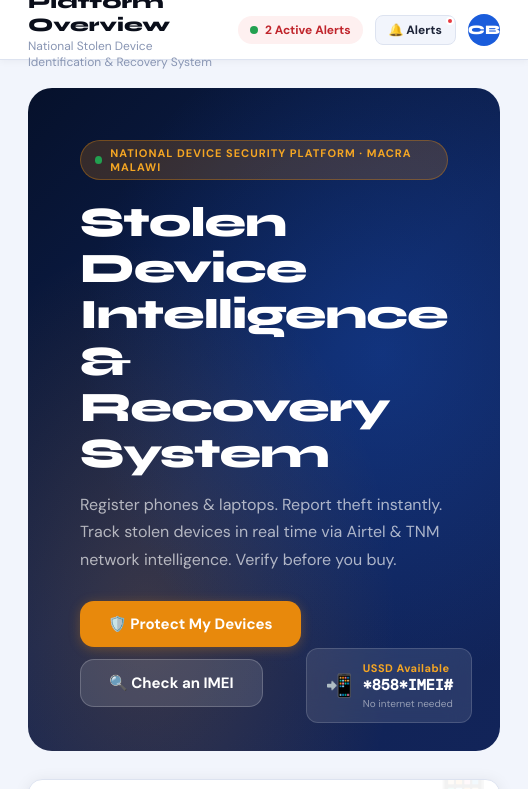
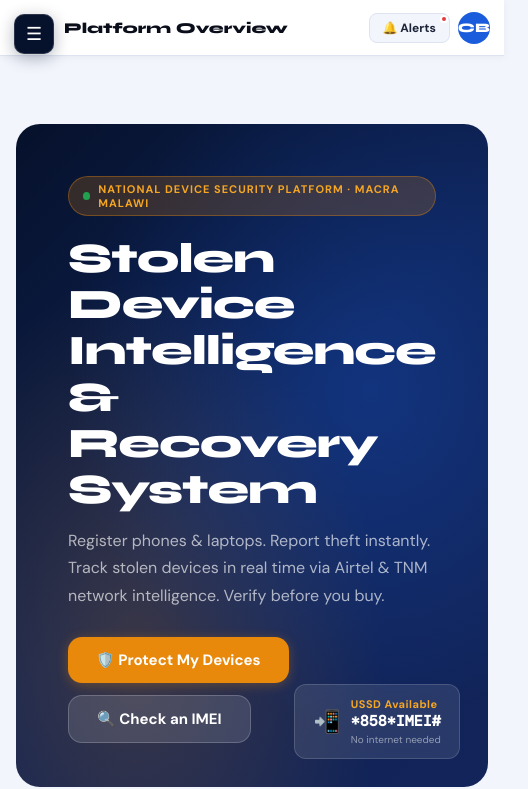
Before and after one commit to davienyirongo97-code/SIDRS, a React (Create React App) app: page / in a window 390 px wide. Shown: the top 789 px of the page, 528 px wide, since content can reach past the window. Built offline with nearby package versions, Linux system fonts and the light colour scheme.

Commit message:
have added mobile humber layout

```diff
--- a/src/components/layout/Sidebar.css
+++ b/src/components/layout/Sidebar.css
@@ -204,12 +204,68 @@
 /* ── Responsive ── */
 @media (max-width: 900px) {
   .sidebar {
-    transform: translateX(-240px);
-    transition: transform 0.2s;
+    transform: translateX(-260px);
+    transition: transform 0.28s cubic-bezier(0.22,1,0.36,1);
+    z-index: 300;
+    width: 260px;
+    box-shadow: none;
   }
 
-  /* Add a class 'open' to sidebar for mobile menu toggle */
   .sidebar.open {
     transform: translateX(0);
+    box-shadow: 8px 0 40px rgba(6,17,43,0.4);
   }
 }
+
+/* ── Dark overlay behind open sidebar on mobile ── */
+.sidebar-overlay {
+  display: none;
+}
+
+@media (max-width: 900px) {
+  .sidebar-overlay {
+    display: block;
+    position: fixed;
+    inset: 0;
+    background: rgba(6,17,43,0.55);
+    z-index: 299;
+    backdrop-filter: blur(3px);
+    animation: fadeIn 0.2s ease;
+  }
+}
+
+/* ── Hamburger button (hidden on desktop) ── */
+.hamburger-btn {
+  display: none;
+}
+
+@media (max-width: 900px) {
+  .hamburger-btn {
+    display: flex;
+    align-items: center;
+    justify-content: center;
+    position: fixed;
+    top: 14px;
+    left: 14px;
+    z-index: 400;
+    width: 40px;
+    height: 40px;
+    border-radius: 10px;
+    background: var(--navy);
+    border: 1px solid rgba(255,255,255,0.15);
+    color: #fff;
+    font-size: 18px;
+    cursor: pointer;
+    box-shadow: 0 4px 16px rgba(6,17,43,0.3);
+    transition: all 0.15s;
+  }
+
+  .hamburger-btn:hover {
+    background: var(--blue);
+  }
+}
+
+@keyframes fadeIn {
+  from { opacity: 0; }
+  to   { opacity: 1; }
+}
--- a/src/components/layout/Sidebar.js
+++ b/src/components/layout/Sidebar.js
@@ -12,8 +12,8 @@
  * Uses React Router's <NavLink> to highlight the active page.
  */
 
-import React from 'react';
-import { NavLink } from 'react-router-dom';
+import React, { useState, useEffect } from 'react';
+import { NavLink, useLocation } from 'react-router-dom';
 import { useAppState, useAppDispatch } from '../../context/AppContext';
 import './Sidebar.css';
 
@@ -71,16 +71,49 @@
 export default function Sidebar() {
   const state    = useAppState();
   const dispatch = useAppDispatch();
+  const location = useLocation();
   const { users, currentUserId } = state;
 
   const currentUser = users.find(u => u.id === currentUserId);
+
+  // Mobile sidebar open/close state
+  const [mobileOpen, setMobileOpen] = useState(false);
+
+  // Close sidebar whenever the route changes (user tapped a link)
+  useEffect(() => {
+    setMobileOpen(false);
+  }, [location.pathname]);
+
+  // Prevent body scroll when sidebar is open on mobile
+  useEffect(() => {
+    document.body.style.overflow = mobileOpen ? 'hidden' : '';
+    return () => { document.body.style.overflow = ''; };
+  }, [mobileOpen]);
 
   function handleUserSwitch(e) {
     dispatch({ type: 'SET_USER', payload: e.target.value });
   }
 
   return (
-    <aside className="sidebar">
+    <>
+      {/* ── Mobile hamburger button (only visible on small screens) ── */}
+      <button
+        className="hamburger-btn"
+        onClick={() => setMobileOpen(o => !o)}
+        aria-label="Toggle navigation"
+      >
+        {mobileOpen ? '✕' : '☰'}
+      </button>
+
+      {/* ── Dark overlay behind sidebar on mobile ── */}
+      {mobileOpen && (
+        <div
+          className="sidebar-overlay"
+          onClick={() => setMobileOpen(false)}
+        />
+      )}
+
+      <aside className={`sidebar${mobileOpen ? ' open' : ''}`}>
       {/* Decorative background glow */}
       <div className="sidebar-glow" aria-hidden="true" />
 
@@ -159,5 +192,6 @@
         </select>
       </div>
     </aside>
+    </>
   );
 }
--- a/src/components/layout/Topbar.css
+++ b/src/components/layout/Topbar.css
@@ -16,25 +16,32 @@
   box-shadow: 0 1px 8px rgba(6,17,43,0.05);
 }
 
-.topbar-title { flex: 1; }
+.topbar-title { flex: 1; min-width: 0; }
 
 .topbar-heading {
   font-family: var(--font-display);
   font-size: 19px;
   font-weight: 800;
   color: var(--ink);
+  white-space: nowrap;
+  overflow: hidden;
+  text-overflow: ellipsis;
 }
 
 .topbar-subtitle {
   font-size: 12px;
   color: var(--muted);
   margin-top: 2px;
+  white-space: nowrap;
+  overflow: hidden;
+  text-overflow: ellipsis;
 }
 
 .topbar-right {
   display: flex;
   align-items: center;
   gap: 12px;
+  flex-shrink: 0;
 }
 
 /* Active alert pill */
@@ -86,3 +93,30 @@
   cursor: default;
   flex-shrink: 0;
 }
+
+/* ── Mobile topbar adjustments ── */
+@media (max-width: 900px) {
+  .topbar {
+    /* Shift right to clear the hamburger button */
+    padding: 0 14px 0 64px;
+    height: 56px;
+  }
+
+  .topbar-heading {
+    font-size: 15px;
+  }
+
+  .topbar-subtitle {
+    display: none; /* hide subtitle on small screens */
+  }
+
+  /* Hide alert pill on small screens to save space */
+  .alert-pill {
+    display: none;
+  }
+
+  /* Smaller gaps on mobile */
+  .topbar-right {
+    gap: 8px;
+  }
+}
--- a/src/styles/components.css
+++ b/src/styles/components.css
@@ -519,8 +519,19 @@
 .grid-4    { display: grid; grid-template-columns: repeat(4, 1fr); gap: 16px; }
 .grid-stat { display: grid; grid-template-columns: repeat(4, 1fr); gap: 16px; margin-bottom: 24px; }
 
-@media (max-width: 900px) {
-  .grid-2, .grid-3, .grid-4, .grid-stat { grid-template-columns: 1fr; }
+/* Tablet: 2 columns */
+@media (max-width: 1024px) {
+  .grid-3    { grid-template-columns: 1fr 1fr; }
+  .grid-4    { grid-template-columns: 1fr 1fr; }
+  .grid-stat { grid-template-columns: 1fr 1fr; }
+}
+
+/* Mobile: 1 column for everything */
+@media (max-width: 640px) {
+  .grid-2    { grid-template-columns: 1fr; gap: 14px; }
+  .grid-3    { grid-template-columns: 1fr; gap: 14px; }
+  .grid-4    { grid-template-columns: 1fr 1fr; gap: 12px; }
+  .grid-stat { grid-template-columns: 1fr 1fr; gap: 12px; }
 }
 
 /* ── 12. PAGE HERO BANNERS ──────────────────────────────────── */
@@ -545,3 +556,48 @@
     radial-gradient(ellipse at 20% 80%, rgba(232,137,12,0.15) 0%, transparent 50%);
   pointer-events: none;
 }
+
+/* ── 13. MOBILE OVERRIDES ───────────────────────────────────── */
+@media (max-width: 640px) {
+
+  /* Cards — tighter padding */
+  .card { padding: 16px; border-radius: 12px; }
+  .card-sm { padding: 12px; }
+
+  /* Hero banners — much smaller on mobile */
+  .page-hero { padding: 24px 20px; border-radius: 16px; }
+
+  /* Modal — full screen on mobile */
+  .modal-overlay { padding: 0; align-items: flex-end; }
+  .modal-box {
+    border-radius: 20px 20px 0 0;
+    max-height: 92vh;
+    max-width: 100%;
+    width: 100%;
+  }
+  .modal-box.wide { max-width: 100%; }
+
+  /* Tables — allow horizontal scroll */
+  .table-wrap { border-radius: 8px; }
+  table { font-size: 11px; }
+  th, td { padding: 8px 10px; }
+
+  /* Stat cards — compact */
+  .stat-num { font-size: 28px; }
+
+  /* USSD box — smaller text */
+  .ussd-code { font-size: 20px; letter-spacing: 2px; }
+
+  /* Buttons — full width when stacked */
+  .btn-full-mobile { width: 100%; justify-content: center; }
+
+  /* Device rows — stack label below icon */
+  .device-row { flex-wrap: wrap; gap: 8px; }
+
+  /* Modal footer — stack buttons vertically */
+  .modal-footer { flex-direction: column-reverse; }
+  .modal-footer .btn { width: 100%; justify-content: center; }
+
+  /* Toast — full width */
+  .toast { left: 12px; right: 12px; max-width: none; top: auto; bottom: 20px; }
+}
--- a/src/styles/global.css
+++ b/src/styles/global.css
@@ -118,7 +118,6 @@
 ::-webkit-scrollbar-thumb { background: var(--muted-2); border-radius: 3px; }
 
 /* ── APP SHELL LAYOUT ──────────────────────────────────────── */
-/* Sidebar is fixed 240px; main content fills the rest */
 .app-shell {
   display: flex;
   min-height: 100vh;
@@ -141,10 +140,15 @@
 .font-display { font-family: var(--font-display); }
 .font-mono    { font-family: var(--font-mono); }
 
-/* ── RESPONSIVE BREAKPOINT ────────────────────────────────── */
-/* At 900px, sidebar collapses. Handle in Sidebar.css. */
+/* ── MOBILE LAYOUT ────────────────────────────────────────── */
 @media (max-width: 900px) {
   .main-area {
     margin-left: 0;
   }
+
+  .page-content {
+    padding: 16px;
+    /* Extra top padding so hamburger button doesn't overlap content */
+    padding-top: 68px;
+  }
 }
```
